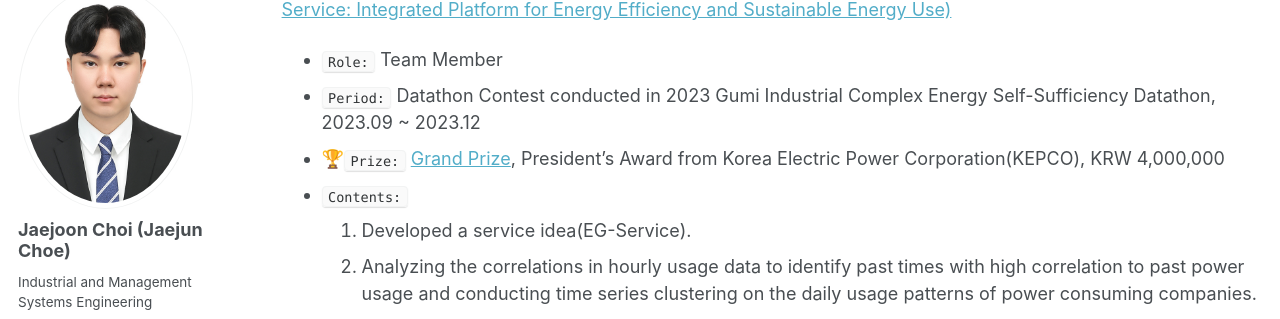
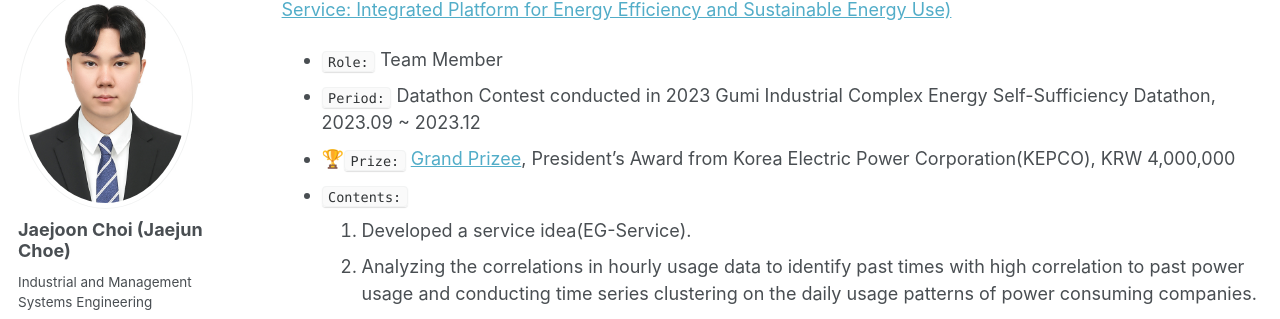
Before and after one commit to jaejunchoe/jaejunchoe.github.io, a Jekyll site: the page built from _pages/project.md, in a window 1280 px wide and 900 px high, scrolled down 1054 px. Shown: the part 112-431 px from the top of the window. Built offline with Jekyll 4.4.1, drawn with Linux system fonts in a browser that asks for light colours; some web fonts are replaced.

Commit message:
initial commit

```diff
--- a/_pages/project.md
+++ b/_pages/project.md
@@ -46,7 +46,7 @@ satisfactory.  <br/>
 🥇**Side Project 5.** [EG(Eco Gumi)-Service: 에너지 효율성 및 지속 가능한 에너지 사용을 위한 통합 플랫폼(EG(Eco Gumi)-Service: Integrated Platform for Energy Efficiency and Sustainable Energy Use)](https://github.com/jaejunchoe/2023-Gumi-Industrial-Complex-Energy-Self-Sufficiency-Datathon)
 - `Role:` Team Member
 - `Period:` Datathon Contest conducted in 2023 Gumi Industrial Complex Energy Self-Sufficiency Datathon, 2023.09 ~ 2023.12
-- 🏆`Prize:` [Grand Prize]('https://jaejunchoe/jaejunchoe.github.io/images/구미산단_데이터톤.jpg'), President's Award from Korea Electric Power Corporation(KEPCO), KRW 4,000,000
+- 🏆`Prize:` [Grand Prizee]('https://jaejunchoe/jaejunchoe.github.io/images/구미산단_데이터톤.jpg'), President's Award from Korea Electric Power Corporation(KEPCO), KRW 4,000,000
 - `Contents:` <br/>
 1. Developed a service idea(EG-Service). <br/>
 1. Analyzing the correlations in hourly usage data to identify past times with high correlation to past power usage and conducting time series clustering on
```
